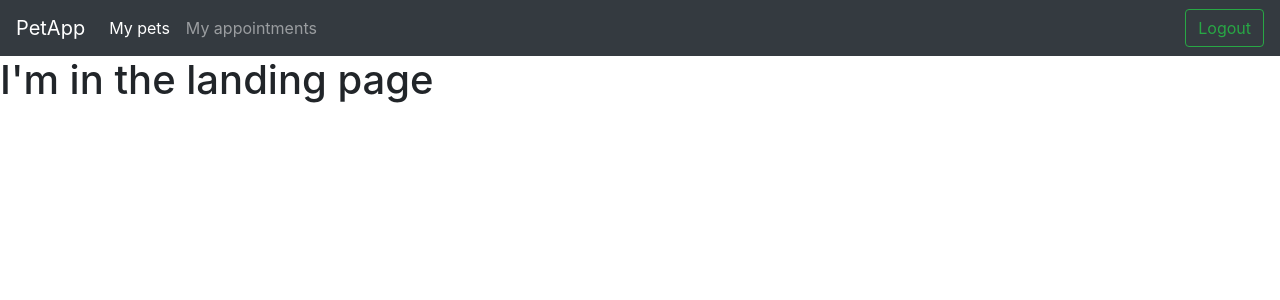
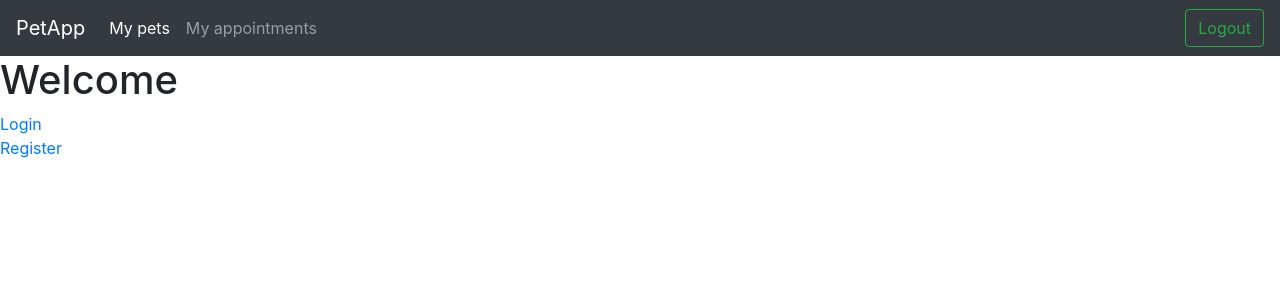
Before and after one commit to MadalinaH/petapp, an Angular app in the folder frontend/petappgui/: page / in a window 1280 px wide. Shown: the top 300 px of the page. Built offline with nearby package versions, Linux system fonts and the light colour scheme; what ngx-cookie-service would draw is missing.

Commit message:
Added login and register links on landing page

```diff
--- a/frontend/petappgui/src/app/auth/landing-page/landing-page.component.html
+++ b/frontend/petappgui/src/app/auth/landing-page/landing-page.component.html
@@ -1 +1,5 @@
-<h1>I'm in the landing page</h1>
+<h1>Welcome</h1>
+
+<a routerLink="/auth/login">Login</a>
+<br>
+<a routerLink="/auth/register">Register</a>
--- a/frontend/petappgui/src/app/models/appointment.ts
+++ b/frontend/petappgui/src/app/models/appointment.ts
@@ -3,7 +3,6 @@
   pet_id: number;
   vet_id: number;
   date: Date;
-  // check how to better represent time field
   time: Date;
   notes: string;
 }
```
